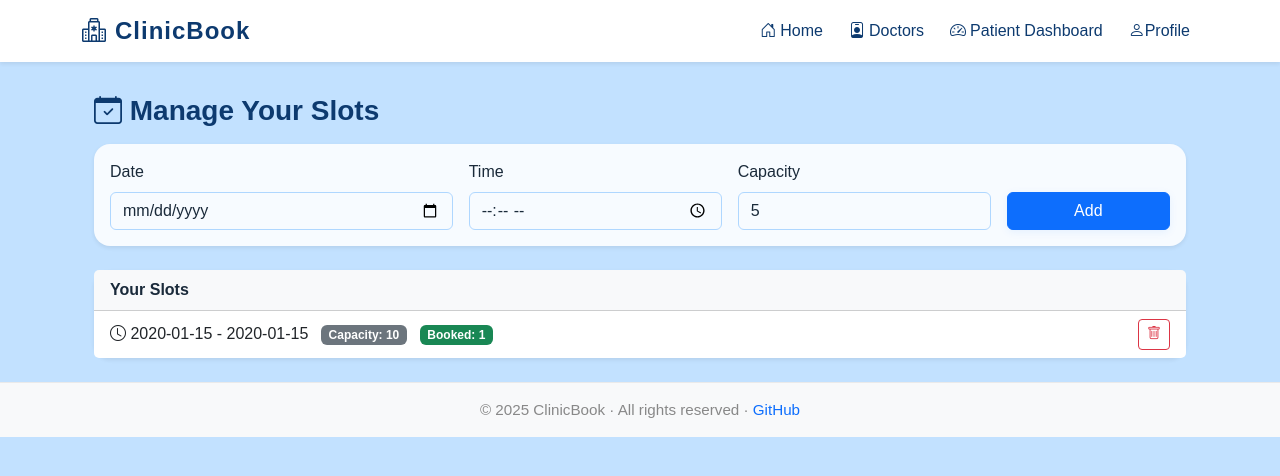
After one commit to Mfaj-cod/ClinicBook, a Flask app: page /doctor/slots in a window 1280 px wide. The commit adds this page. Shown: the top 476 px of the page. Run offline with Flask 3, Linux system fonts and the light colour scheme; the visitor is signed in with stand-in values (Sample User, id 1); tables that the repository leaves empty hold one stand-in row (values such as "Sample post").

Commit message:
added slot manipulation and more

```diff
--- a/app.py
+++ b/app.py
@@ -493,22 +493,89 @@ def create_app():
         if 'patient_id' not in session and 'doctor_id' not in session:
             flash('You must be logged in to cancel appointments.', 'warning')
             return redirect(url_for('login'))
-        appt = db.execute('SELECT * FROM appointments WHERE id=?', (appointment_id,)).fetchone()
+
+        appt = db.execute(
+            'SELECT * FROM appointments WHERE id=?',
+            (appointment_id,)
+        ).fetchone()
+
         if not appt:
             flash('Appointment not found.', 'danger')
             return redirect(url_for('dashboard'))
+
+        # Authorization check
         allowed = False
         if 'patient_id' in session and appt['patient_id'] == session['patient_id']:
             allowed = True
         if 'doctor_id' in session and appt['doctor_id'] == session['doctor_id']:
             allowed = True
+
         if not allowed:
             flash('You are not authorized to cancel this appointment.', 'danger')
             return redirect(url_for('dashboard'))
-        db.execute('DELETE FROM appointments WHERE id=?', (appointment_id,))
+
+        if appt['status'] == 'cancelled':
+            flash('This appointment is already cancelled.', 'info')
+            return redirect(url_for('dashboard'))
+
+        # Cancel (don’t delete!)
+        db.execute("UPDATE appointments SET status='cancelled' WHERE id=?", (appointment_id,))
+        db.execute("UPDATE slots SET booked_count = booked_count - 1 WHERE id=?", (appt['slot_id'],))
         db.commit()
-        flash('Appointment cancelled.', 'success')
+
+        flash('Appointment cancelled successfully.', 'success')
         return redirect(url_for('dashboard'))
+
+
+
+
+    # Doctor view & manage slots
+    @app.route("/doctor/slots")
+    def doctor_slots():
+        if "doctor_id" not in session:
+            flash("Please login as a doctor first.", "danger")
+            return redirect(url_for("doctor_login"))
+
+        db = get_db()
+        slots = db.execute(
+            "SELECT * FROM slots WHERE doctor_id=? ORDER BY date, time",
+            (session["doctor_id"],)
+        ).fetchall()
+
+        return render_template("doctor_slots.html", slots=slots)
+
+
+    # Add new slot
+    @app.route("/doctor/slots/add", methods=["POST"])
+    def add_slot():
+        if "doctor_id" not in session:
+            return redirect(url_for("doctor_login"))
+
+        date = request.form["date"]
+        time = request.form["time"]
+        capacity = request.form.get("capacity", 5)
+
+        db = get_db()
+        db.execute(
+            "INSERT INTO slots (doctor_id, date, time, capacity, booked_count) VALUES (?, ?, ?, ?, 0)",
+            (session["doctor_id"], date, time, capacity)
+        )
+        db.commit()
+        flash("New slot added!", "success")
+        return redirect(url_for("doctor_slots"))
+
+
+    # Delete slot
+    @app.route("/doctor/slots/delete/<int:slot_id>")
+    def delete_slot(slot_id):
+        if "doctor_id" not in session:
+            return redirect(url_for("doctor_login"))
+
+        db = get_db()
+        db.execute("DELETE FROM slots WHERE id=? AND doctor_id=?", (slot_id, session["doctor_id"]))
+        db.commit()
+        flash("Slot deleted.", "info")
+        return redirect(url_for("doctor_slots"))
 
 
 
--- a/templates/base.html
+++ b/templates/base.html
@@ -111,11 +111,13 @@
               <i class="bi bi-house-door me-1"></i>Home
             </a>
           </li>
+          {% if session.patient_id %}
           <li class="nav-item">
             <a class="nav-link{% if request.path.startswith('/doctors') %} active{% endif %}" href="/doctors">
               <i class="bi bi-person-badge me-1"></i>Doctors
             </a>
           </li>
+          {% endif %}
           {% if session.patient_id %}
             <li class="nav-item" style="margin-right: 10px; margin-left: 10px;">
               <a class="nav-link{% if request.path.startswith('/dashboard') %} active{% endif %}" href="{{ url_for('dashboard') }}">
@@ -131,6 +133,11 @@
             <li class="nav-item" style="margin-right: 10px;">
               <a class="nav-link{% if request.path.startswith('/doctors_dashboard') %} active{% endif %}" href="{{ url_for('doctors_dashboard') }}">
                  <i class="bi bi-speedometer2 me-1"></i>Doctor Dashboard
+              </a>
+            </li>
+            <li class="nav-item">
+              <a class="nav-link" href="{{ url_for('doctor_slots') }}">
+                <i class="bi bi-calendar-plus"></i> Manage Slots
               </a>
             </li>
             <li class="nav-item">
@@ -211,6 +218,12 @@
         </a>
       </div>
       <div class="nav-item">
+        <a class="nav-link" href="{{ url_for('doctor_slots') }}">
+          <i class="bi bi-calendar-plus"></i>
+          <span class="nav-label">Slots</span>
+        </a>
+      </div>
+      <div class="nav-item">
         <a href="{{ url_for('profile') }}" class="nav-link">
           <i class="bi bi-person"></i>
           <span class="nav-label">Profile</span>
--- /dev/null
+++ b/templates/doctor_slots.html
@@ -0,0 +1,58 @@
+{% extends "base.html" %}
+{% block content %}
+<div class="container my-4">
+  <h3 class="fw-bold mb-3" style="color:#0d3a6f;">
+    <i class="bi bi-calendar-check"></i> Manage Your Slots
+  </h3>
+
+  <!-- Add Slot Form -->
+  <div class="card shadow-sm border-0 mb-4">
+    <div class="card-body">
+      <form method="post" action="{{ url_for('add_slot') }}" class="row g-3 align-items-end">
+        <div class="col-md-4">
+          <label class="form-label">Date</label>
+          <input type="date" name="date" class="form-control" required>
+        </div>
+        <div class="col-md-3">
+          <label class="form-label">Time</label>
+          <input type="time" name="time" class="form-control" required>
+        </div>
+        <div class="col-md-3">
+          <label class="form-label">Capacity</label>
+          <input type="number" name="capacity" class="form-control" min="1" value="5">
+        </div>
+        <div class="col-md-2">
+          <button type="submit" class="btn btn-primary w-100">Add</button>
+        </div>
+      </form>
+    </div>
+  </div>
+
+  <!-- List of Slots -->
+  <div class="card shadow-sm border-0">
+    <div class="card-header bg-light fw-semibold">Your Slots</div>
+    <ul class="list-group list-group-flush">
+      {% if slots %}
+        {% for s in slots %}
+        <li class="list-group-item d-flex justify-content-between align-items-center">
+          <div>
+            <i class="bi bi-clock"></i> {{ s.date }} - {{ s.time }}
+            <span class="badge bg-secondary ms-2">Capacity: {{ s.capacity }}</span>
+            <span class="badge bg-success ms-2">Booked: {{ s.booked_count }}</span>
+          </div>
+          <a href="{{ url_for('delete_slot', slot_id=s.id) }}"
+             class="btn btn-sm btn-outline-danger"
+             onclick="return confirm('Delete this slot?');">
+             <i class="bi bi-trash"></i>
+          </a>
+        </li>
+        {% endfor %}
+      {% else %}
+        <li class="list-group-item text-muted text-center">
+          <i class="bi bi-emoji-frown"></i> No slots yet.
+        </li>
+      {% endif %}
+    </ul>
+  </div>
+</div>
+{% endblock %}
```
Also changed, not shown: templates/dashboard_patient.html (+13 -5 lines), templates/profile.html (+16 -4 lines), READme.md.
